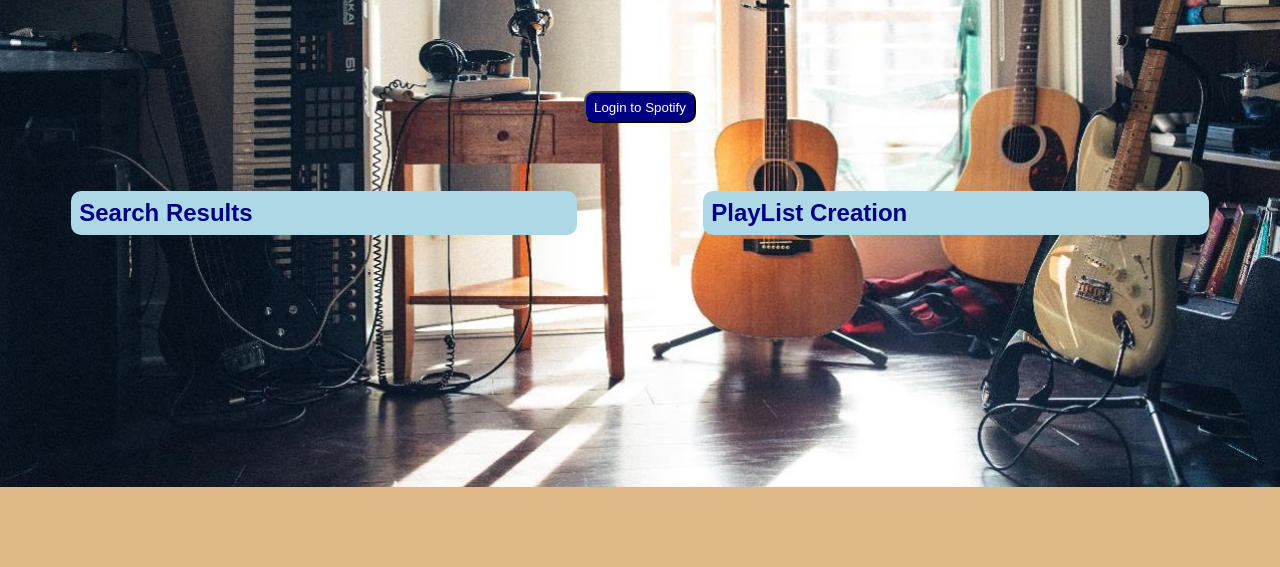
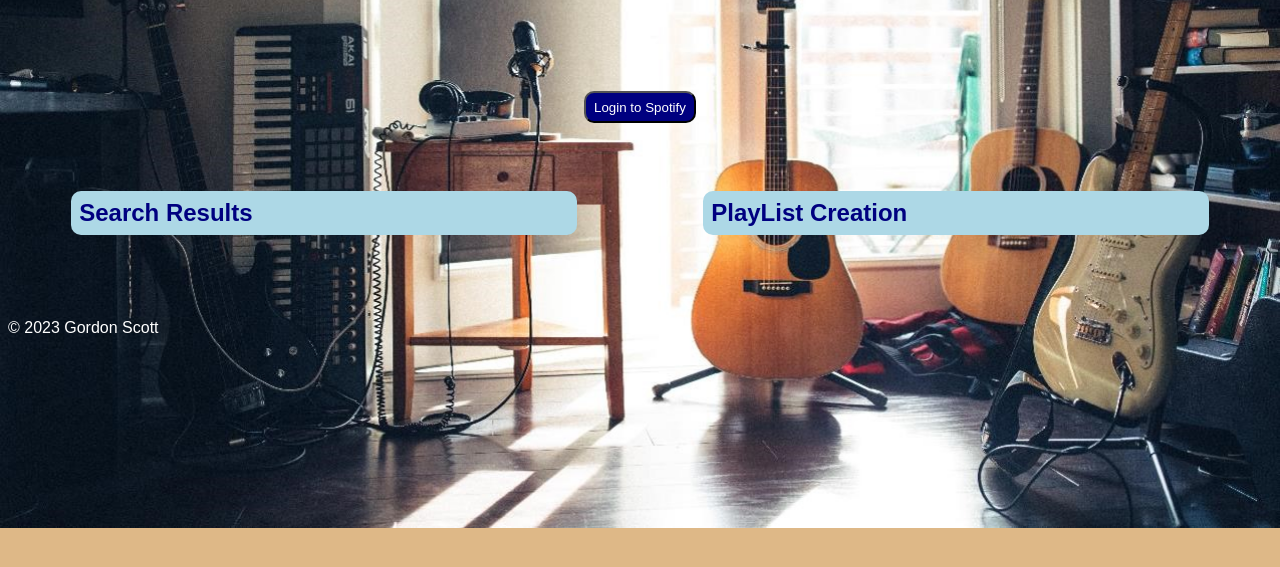
Before and after one commit to gordonscott08/vanillaSpotify, a plain HTML site: page index.html in a window 1280 px wide. Shown: the part 143-710 px from the top of the page. Drawn offline with Linux system fonts and the light colour scheme.

Commit message:
Finalize formatting

```diff
--- a/index.css
+++ b/index.css
@@ -126,3 +126,8 @@ span {
     width: fit-content;
     margin: 0 auto;
 }
+
+footer {
+    margin-top: 4rem;
+    color: white;
+}
--- a/index.html
+++ b/index.html
@@ -39,5 +39,6 @@
             </section>
         </div>
     </main>
+    <footer>&copy 2023 Gordon Scott</footer>
 </body>
 </html>
```
